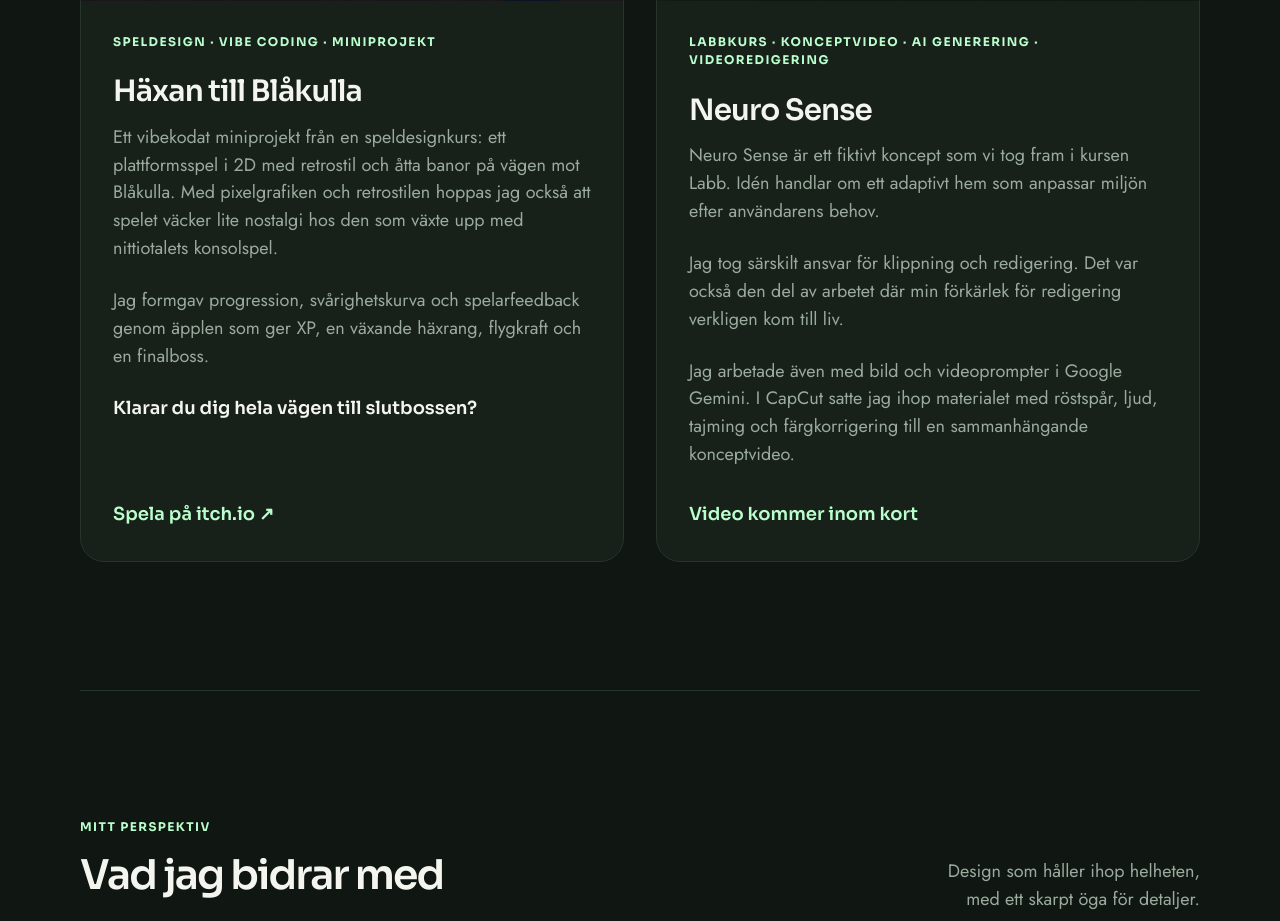
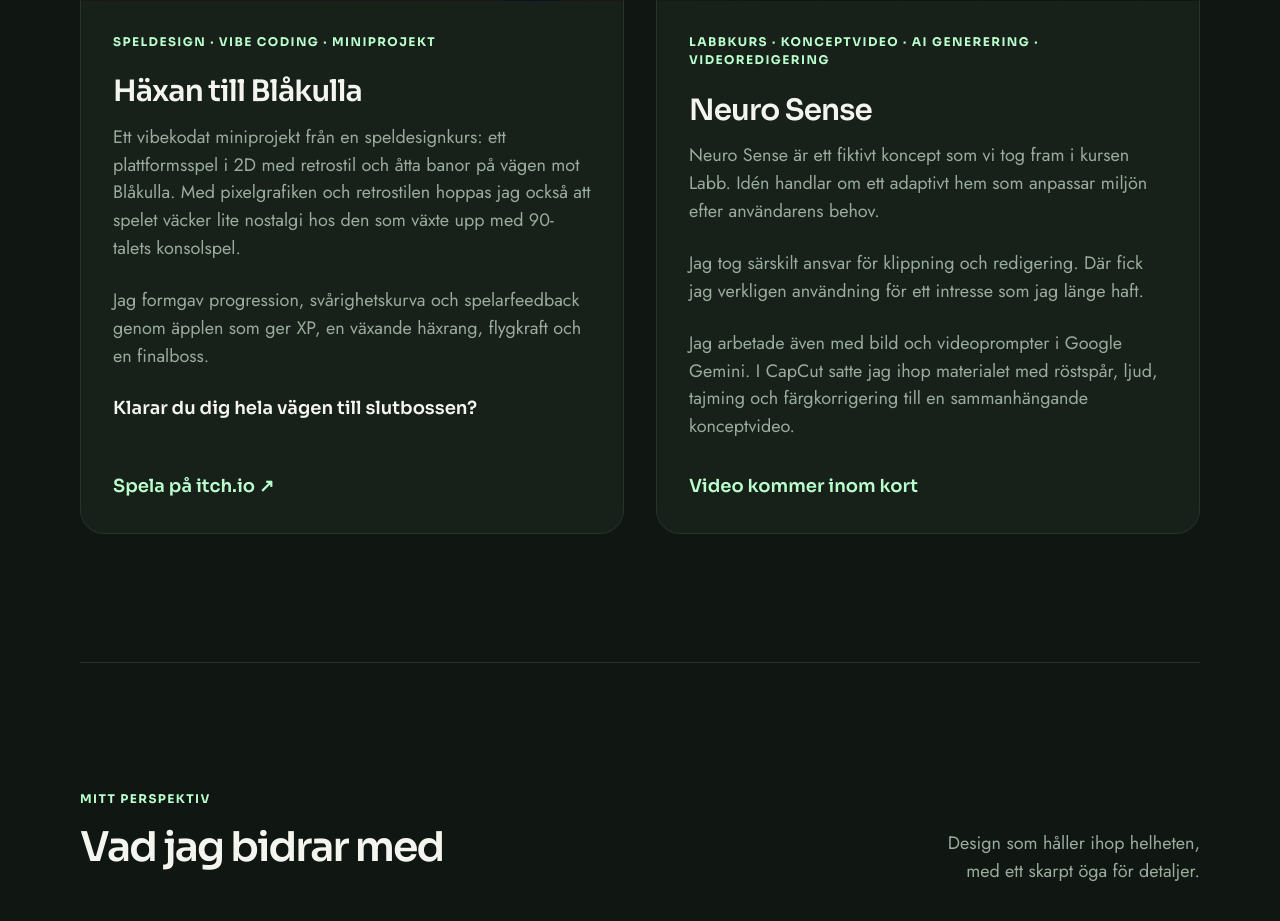
Before and after one commit to Karro-fi/karolina-portfolio, a Next.js app in the folder karolina-portfolio-vercel-upload/: page / in a window 1280 px wide. Shown: the part 3400-4321 px from the top of the page. Built offline with nearby package versions, Linux system fonts and the light colour scheme; no server answers.

Commit message:
Justera speltext och Neuro Sense

```diff
--- a/karolina-portfolio-vercel-upload/app/page.tsx
+++ b/karolina-portfolio-vercel-upload/app/page.tsx
@@ -200,7 +200,7 @@ export default function PortfolioHome() {
                     plattformsspel i 2D med retrostil och åtta banor på vägen
                     mot Blåkulla. Med pixelgrafiken och retrostilen hoppas jag också att
                     spelet väcker lite nostalgi hos den som växte upp med
-                    nittiotalets konsolspel.
+                    90-talets konsolspel.
                   </p>
                   <p className="game-card-detail">
                     Jag formgav progression, svårighetskurva och spelarfeedback
@@ -244,9 +244,8 @@ export default function PortfolioHome() {
                     efter användarens behov.
                   </p>
                   <p className="video-card-detail">
-                    Jag tog särskilt ansvar för klippning och redigering. Det var
-                    också den del av arbetet där min förkärlek för redigering
-                    verkligen kom till liv.
+                    Jag tog särskilt ansvar för klippning och redigering. Där fick jag
+                    verkligen användning för ett intresse som jag länge haft.
                   </p>
                   <p className="video-card-detail">
                     Jag arbetade även med bild och videoprompter i Google Gemini.
```
